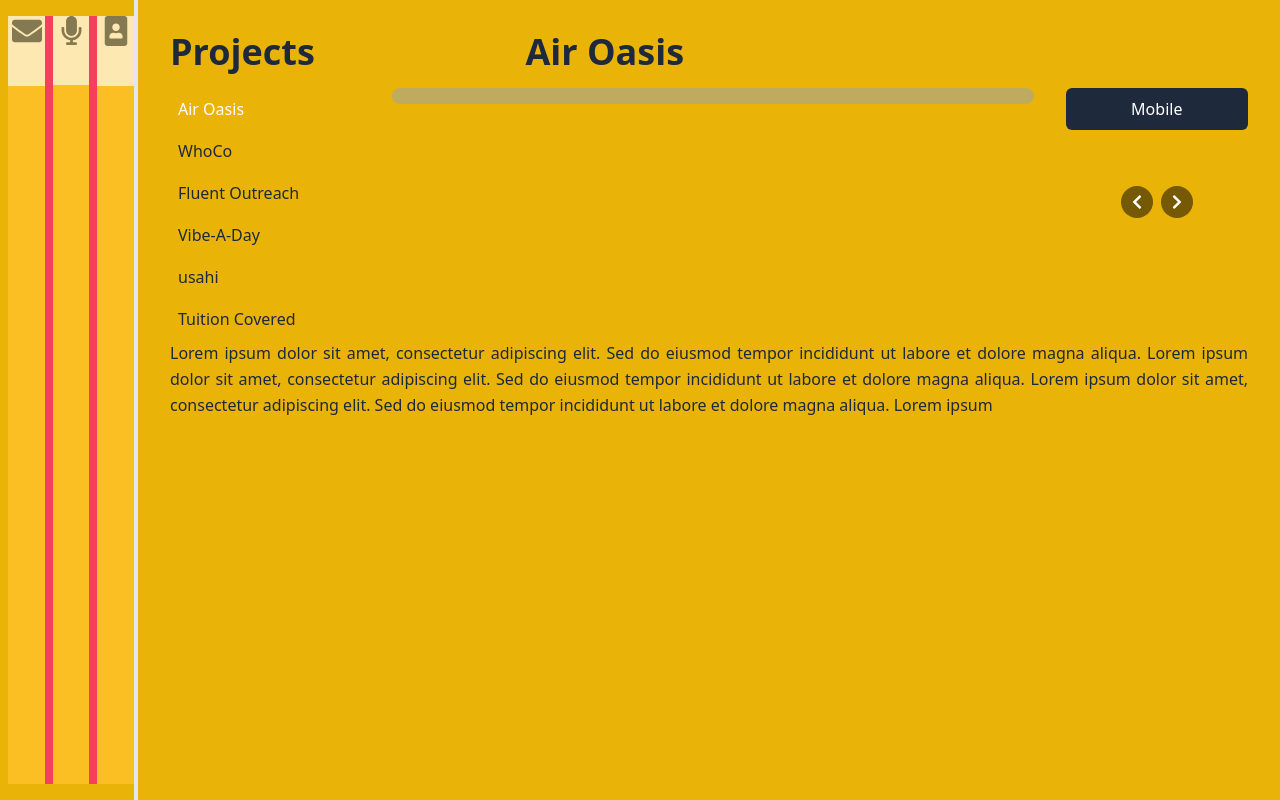
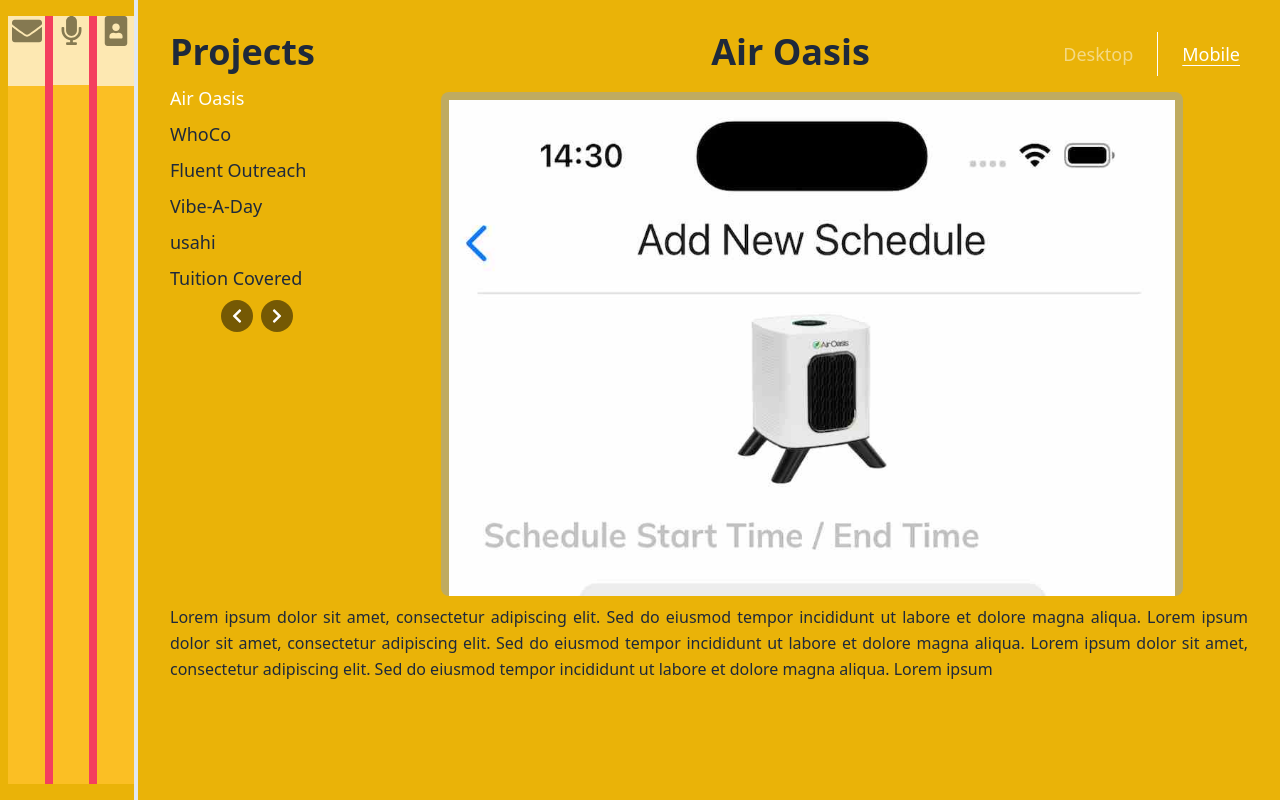
Before and after one commit to MylesPillay/Dev-Portfolio, a Next.js app: page /projects in a window 1280 px wide. Built offline with nearby package versions, Linux system fonts and the light colour scheme.

Commit message:
latest gallery progress

```diff
--- a/src/app/components/projects/ProjectControls.tsx
+++ b/src/app/components/projects/ProjectControls.tsx
@@ -13,30 +13,13 @@ interface ProjectControlsProps {
 
 const ProjectControls: React.FC<ProjectControlsProps> = ({
 	selectedProject,
-	viewMode,
-	currentImageIndex,
+
 	onViewModeChange,
 	onPrevImage,
 	onNextImage
 }) => {
 	return (
-		<div className='w-[20%] justify-end flex-col space-y-2'>
-			{selectedProject.images.web &&
-				selectedProject.images.web.length > 0 && (
-					<button
-						className='w-full h-auto bg-slate-800 text-white align-middle justify-center items-center text-center rounded-md p-2 hover:bg-slate-600'
-						onClick={() => onViewModeChange("web")}>
-						Desktop
-					</button>
-				)}
-			{selectedProject.images.mobile &&
-				selectedProject.images.mobile.length > 0 && (
-					<button
-						onClick={() => onViewModeChange("mobile")}
-						className='w-full h-auto bg-slate-800 text-white align-middle justify-center items-center text-center rounded-md p-2 hover:bg-slate-600 mb-12'>
-						Mobile
-					</button>
-				)}
+		<div className='w-full justify-end flex-col space-y-2'>
 			<div className='flex flex-row justify-center space-x-2'>
 				<button
 					onClick={onPrevImage}
--- /dev/null
+++ b/src/app/components/projects/ProjectHeader.tsx
@@ -0,0 +1,63 @@
+import React from "react";
+
+interface ProjectsHeaderProps {
+	selectedProject: {
+		name: string;
+		images: {
+			web: string[];
+			mobile: string[];
+		};
+	};
+	viewMode: "web" | "mobile";
+	setViewMode: (mode: "web" | "mobile") => void;
+}
+
+const ProjectsHeader: React.FC<ProjectsHeaderProps> = ({
+	selectedProject,
+	viewMode,
+	setViewMode
+}) => {
+	return (
+		<div className='flex flex-row justify-between w-full mb-2'>
+			<h1 className='text-4xl font-bold text-left justify-start w-[33%]'>
+				Projects
+			</h1>
+			<h1 className='text-4xl font-bold w-auto justify-center'>
+				{selectedProject.name}
+			</h1>
+			<div className='flex flex-row justify-center items-center space-x-4'>
+				<button
+					className={`w-1/2 h-auto text-white text-lg text-left rounded-md p-2 ${
+						selectedProject.images.web.length > 0
+							? "bg-transparent cursor-pointer"
+							: "bg-transparent opacity-50 cursor-default"
+					} ${
+						viewMode === "web" ? "underline underline-offset-8" : ""
+					}`}
+					onClick={() => setViewMode("web")}
+					disabled={selectedProject.images.web.length === 0}>
+					Desktop
+				</button>
+
+				<div className='h-full w-px bg-white'></div>
+
+				<button
+					className={`w-1/2 h-auto text-white text-lg text-right rounded-md p-2  ${
+						selectedProject.images.mobile.length > 0
+							? "bg-transparent cursor-pointer"
+							: "bg-transparent opacity-50 cursor-default"
+					} ${
+						viewMode === "mobile"
+							? "underline underline-offset-4"
+							: ""
+					}`}
+					onClick={() => setViewMode("mobile")}
+					disabled={selectedProject.images.mobile.length === 0}>
+					Mobile
+				</button>
+			</div>
+		</div>
+	);
+};
+
+export default ProjectsHeader;
--- a/src/app/components/projects/ProjectList.tsx
+++ b/src/app/components/projects/ProjectList.tsx
@@ -13,12 +13,13 @@ const ProjectList: React.FC<ProjectListProps> = ({
 	onProjectClick
 }) => {
 	return (
-		<div className='w-[20%] ml-2 rounded-lg'>
-			<ul className='flex flex-col font-medium'>
+		<ul
+			className='flex flex-col text-lg
+   font-medium w-full'>
 			{projects.map((project, index) => (
 				<li
 					key={index}
-						className={`cursor-pointer my-2 text-left ${
+					className={`cursor-pointer mb-2 text-left ${
 						selectedProject.name === project.name
 							? " text-white"
 							: "hover:text-white"
@@ -28,7 +29,6 @@ const ProjectList: React.FC<ProjectListProps> = ({
 				</li>
 			))}
 		</ul>
-		</div>
 	);
 };
 
--- a/src/app/components/projects/ProjectsObject.ts
+++ b/src/app/components/projects/ProjectsObject.ts
@@ -2,8 +2,8 @@ interface Project {
 	name: string;
 	tagline: string;
 	images: {
-		web?: string[];
-		mobile?: string[];
+		web: string[];
+		mobile: string[];
 	};
 	url?: string;
 }
--- a/src/app/projects/page.tsx
+++ b/src/app/projects/page.tsx
@@ -6,9 +6,10 @@ import { FaChevronLeft, FaChevronRight } from "react-icons/fa";
 import ProjectList from "../components/projects/ProjectList";
 import ProjectImages from "../components/projects/ProjectImages";
 import ProjectControls from "../components/projects/ProjectControls";
+import ProjectsHeader from "../components/projects/ProjectHeader";
 const ProjectsDisplay = (): JSX.Element => {
 	const [selectedProjectIndex, setSelectedProjectIndex] = useState(0);
-	const [viewMode, setViewMode] = useState<"web" | "mobile">("web");
+	const [viewMode, setViewMode] = useState<"web" | "mobile">("mobile");
 	const [currentImageIndex, setCurrentImageIndex] = useState<number>(0);
 
 	const handleProjectClick = (index: number) => {
@@ -39,28 +40,50 @@ const ProjectsDisplay = (): JSX.Element => {
 
 	return (
 		<div className='bg-yellow-500 min-h-screen m-none text-slate-800 border-l-4 border-slate-200 p-8'>
-			<div className='flex flex-row space-x-8 w-full justify-start mb-4'>
-				<h1 className='text-4xl font-bold text-left justify-start w-[30%]'>
+			{/* <div className='flex flex-row justify-between w-full mb-2'>
+				<h1 className='text-4xl font-bold text-left justify-start w-[20%]'>
 					Projects
 				</h1>
 				<h1 className='text-4xl font-bold w-auto justify-center'>
 					{selectedProject.name}
 				</h1>
+				<div className='flex flex-row justify-center items-center space-x-4'>
+					<button
+						className={`w-1/2 h-auto text-white text-lg text-left rounded-md p-2  ${
+							selectedProject.images.web.length > 0
+								? "bg-transparent  cursor-pointer"
+								: "bg-transparent opacity-50 cursor-default"
+						}`}
+						onClick={() => setViewMode("web")}
+						disabled={selectedProject.images.web.length === 0}>
+						Desktop
+					</button>
+
+					<div className='h-full w-px bg-white bg-transparent-25'></div>
+
+					<button
+						className={`w-1/2 h-auto text-white text-lg text-right rounded-md p-2 ${
+							selectedProject.images.mobile.length > 0
+								? "bg-transparent cursor-pointer"
+								: "bg-transparent opacity-50 cursor-default"
+						}`}
+						onClick={() => setViewMode("mobile")}
+						disabled={selectedProject.images.mobile.length === 0}>
+						Mobile
+					</button>
 				</div>
-			<div className='flex flex-row items-start justify-start h-full space-x-8'>
+			</div> */}
+			<ProjectsHeader
+				selectedProject={selectedProject}
+				viewMode={viewMode}
+				setViewMode={setViewMode}
+			/>
+			<div className='flex flex-row items-start justify-start h-full w-full space-x-8'>
+				<div className='w-[20%] max-w-[25%] '>
 					<ProjectList
 						selectedProject={selectedProject}
 						onProjectClick={handleProjectClick}
 					/>
-				<div className='w-[70%] bg-slate-400 bg-opacity-50 rounded-lg p-2 overflow-hidden max-h-[50vh]'>
-					<div className='relative h-full'>
-						<ProjectImages
-							selectedProject={selectedProject}
-							viewMode={viewMode}
-							currentImageIndex={currentImageIndex}
-						/>
-					</div>
-				</div>
 					<ProjectControls
 						selectedProject={selectedProject}
 						viewMode={viewMode}
@@ -69,6 +92,18 @@ const ProjectsDisplay = (): JSX.Element => {
 						onPrevImage={prevImage}
 						onNextImage={nextImage}
 					/>
+				</div>
+				<div className='w-full justify-end py-2'>
+					<div className='w-auto bg-slate-400 mx-auto justify-end bg-opacity-50 rounded-lg p-2 overflow-scroll max-h-[63vh] max-w-[58vw]'>
+						<div className='relative h-full w-full mx-auto justify-center align-middle items-center'>
+							<ProjectImages
+								selectedProject={selectedProject}
+								viewMode={viewMode}
+								currentImageIndex={currentImageIndex}
+							/>
+						</div>
+					</div>
+				</div>
 			</div>
 			<h3 className='text-md font-normal text-slate-800 text-justify'>
 				Lorem ipsum dolor sit amet, consectetur adipiscing elit. Sed do
```
Lines whose indentation alone changed are shown as unchanged.
